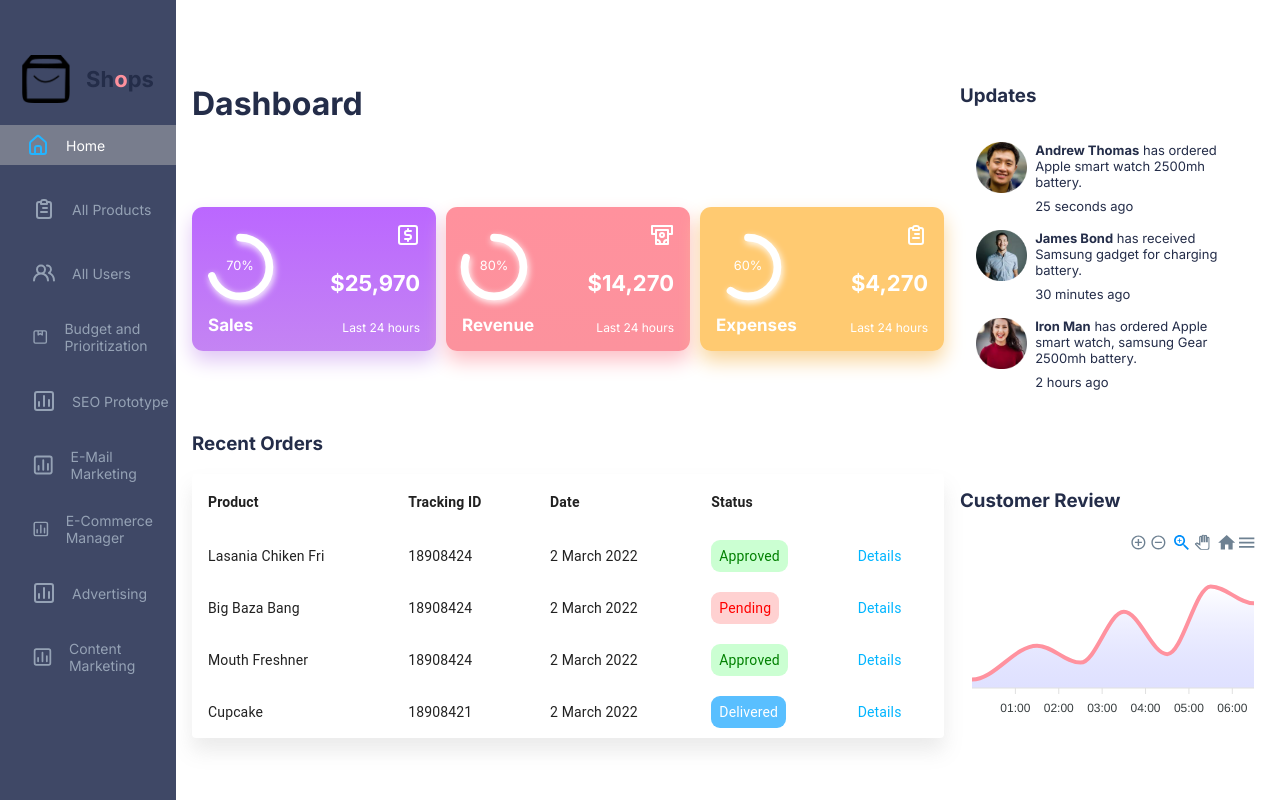
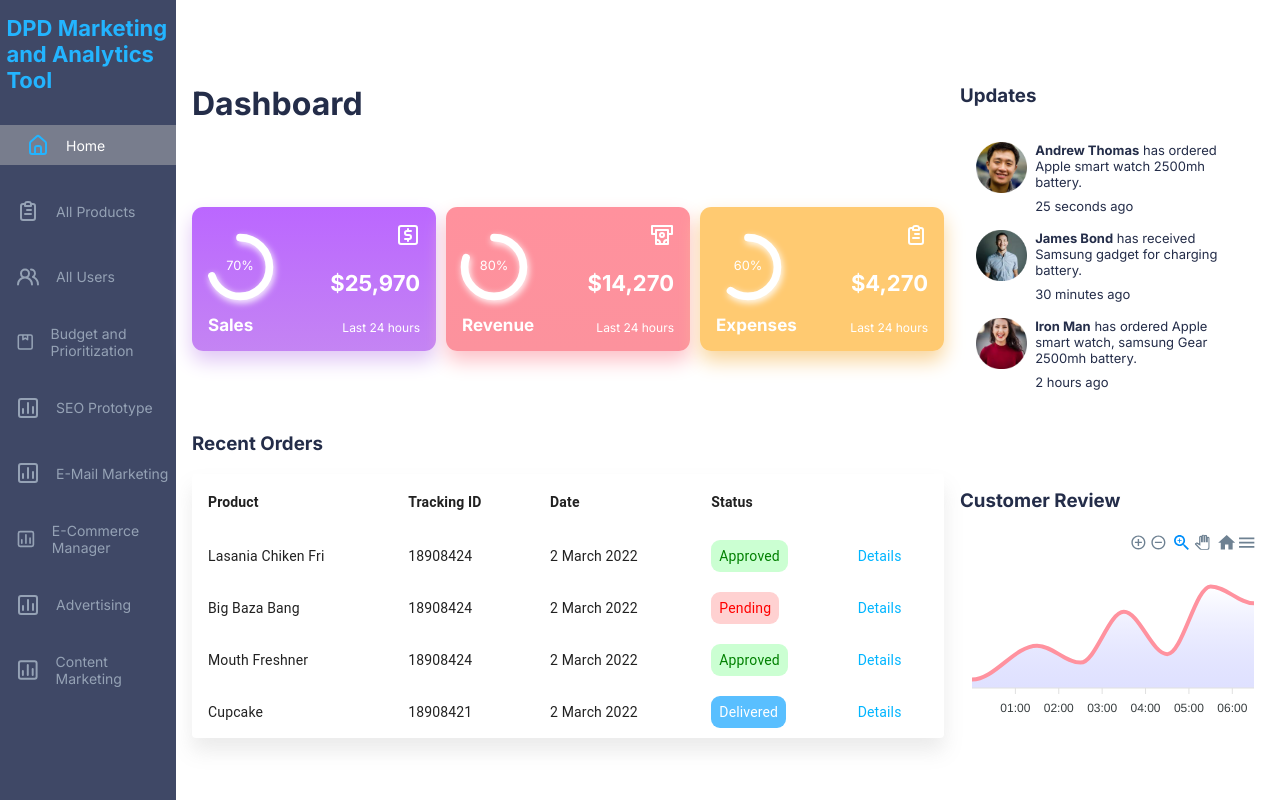
Before and after one commit to PKJ11/Ecell-work, a React (Create React App) app: page / in a window 1280 px wide. Built offline with nearby package versions, Linux system fonts and the light colour scheme.

Commit message:
sidebar completed

```diff
--- a/src/components/Sidebar.css
+++ b/src/components/Sidebar.css
@@ -13,30 +13,21 @@
 
 .logo {
   display: flex;
-  height: 5rem;
   font-weight: bold;
   font-size: 22px;
   gap: 1rem;
-  align-items: center;
-  justify-content: center;
+  margin-left: 0.4rem;
+  align-items:flex-end;
   height: 4%;
+  color:#23B4FF;
 }
-.logo > span > span {
-  color: var(--pink);
-}
-
-.logo > img {
-  width: 3rem;
-  height: 3rem;
-}
-
 
 /* menu */
 .menu {
   margin-top: 2rem;
   display: flex;
   flex-direction: column;
-  gap: 1.5rem;
+  gap: 1.6rem;
 }
 .menuItem {
   display: flex;
@@ -44,7 +35,7 @@
   gap: 1rem;
  color:#95A2B5;
   height: 2.5rem;
-  margin-left: 2rem;
+  margin-left: 1rem;
   position: relative;
   transition: all 300ms ease;
   font-size: 14px;
--- a/src/components/Sidebar.jsx
+++ b/src/components/Sidebar.jsx
@@ -30,9 +30,8 @@ const Sidebar = () => {
     >
       {/* logo */}
       <div className="logo">
-        <img src={Logo} alt="logo" />
         <span>
-          Sh<span>o</span>ps
+          DPD Marketing and Analytics Tool
         </span>
       </div>
 
```
